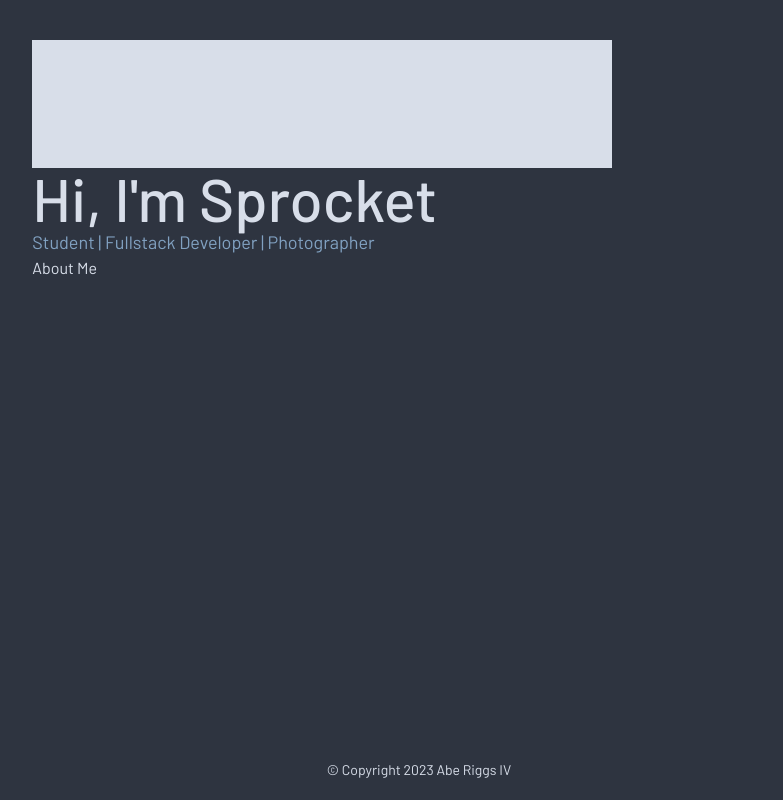
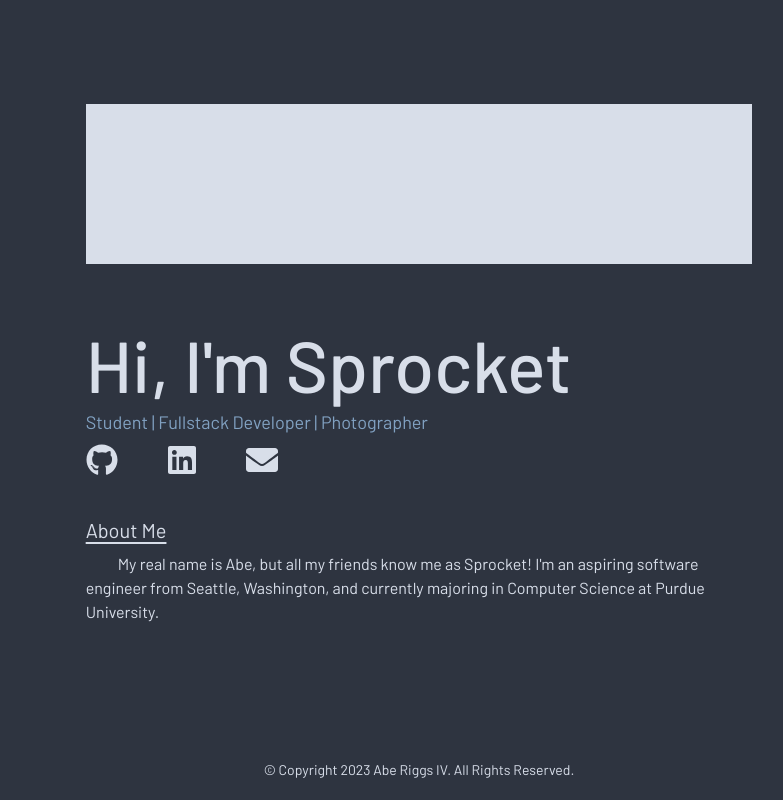
Before and after one commit to aberiggs/aberiggs, a Next.js app: page / in a window 1280 px wide. Shown: the whole page, without its empty margins (221-1004 px from the left). Built offline with nearby package versions, Linux system fonts and the light colour scheme.

Commit message:
Social media buttons + more layout work

```diff
--- a/package.json
+++ b/package.json
@@ -11,7 +11,8 @@
   "dependencies": {
     "next": "14.0.1",
     "react": "^18",
-    "react-dom": "^18"
+    "react-dom": "^18",
+    "react-icons": "^4.11.0"
   },
   "devDependencies": {
     "@types/node": "^20",
--- a/src/app/page.tsx
+++ b/src/app/page.tsx
@@ -1,30 +1,49 @@
-import Image from 'next/image'
+import {FaGithub, FaLinkedin, FaEnvelope} from "react-icons/fa";
+
+/*
+  Ideas
+  - Mail copy on click: "Open/Copy" messages at bottom on hover. Check on click.
+  - Carousel of pictures I've taken
+  -
+*/
 
 export default function Home() {
   return (
     <main className="flex min-h-screen flex-col items-center justify-between bg-background-dark ">
-      <div className="flex flex-col items-start p-10 h-5/6 w-8/12">
-          <div className="bg-primary-light h-32 w-9/12">
+      <div className="flex flex-col items-start p-10 h-5/6 w-7/12">
+        <div className="bg-primary-light h-40 w-full my-16">
+
         </div>
 
         <div className="flex flex-col">
-            <h1 className="text-primary-light font-medium text-3xl sm:text-3xl xl:text-6xl ">
+          <h1 className="text-primary-light font-medium text-3xl sm:text-5xl xl:text-7xl ">
             {"Hi, I\'m Sprocket"}
           </h1>
 
-            <h2 className="text-accent text-sm sm:text-sm xl:text-lg">
+          <h2 className="text-accent text-md sm:text-xl xl:text-lg py-2">
             Student | Fullstack Developer | Photographer
           </h2>
+
+          <div className="flex flex-row justify-start w-full">
+            <FaGithub className="text-primary-light hover:text-background-light w-8 h-auto mr-12"/>
+            <FaLinkedin className="text-primary-light hover:text-background-light w-8 h-auto mr-12" />
+            <FaEnvelope className="text-primary-light hover:text-background-light w-8 h-auto" />
+          </div>
         </div>
 
-          <h3 className="text-primary-light">
+        <div className="h-10"/>
+
+        <h3 className="text-primary-light text-md sm:text-xl underline underline-offset-4 decoration-2">
           About Me
         </h3>
+        <p className="text-primary-light indent-8 mt-2">
+          {`My real name is Abe, but all my friends know me as Sprocket! I'm an aspiring software engineer from Seattle, Washington, and currently majoring in Computer Science at Purdue University.`}
+        </p>
       </div>
 
       <div className="flex h-1/6 items-center justify-center  pb-5">
         <p className="text-primary-light text-sm">
-          © Copyright 2023 Abe Riggs IV
+          © Copyright 2023 Abe Riggs IV. All Rights Reserved.
         </p>
       </div>
     </main>
```
Also changed, not shown: 1 other file (tests, documents, lock files or other folders). Lines whose indentation alone changed are shown as unchanged.
